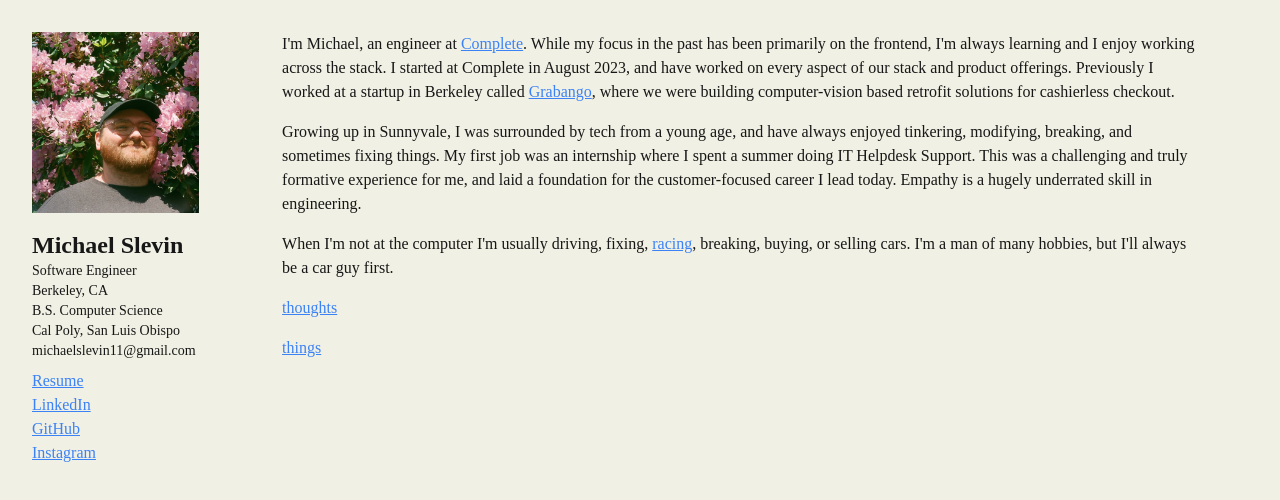
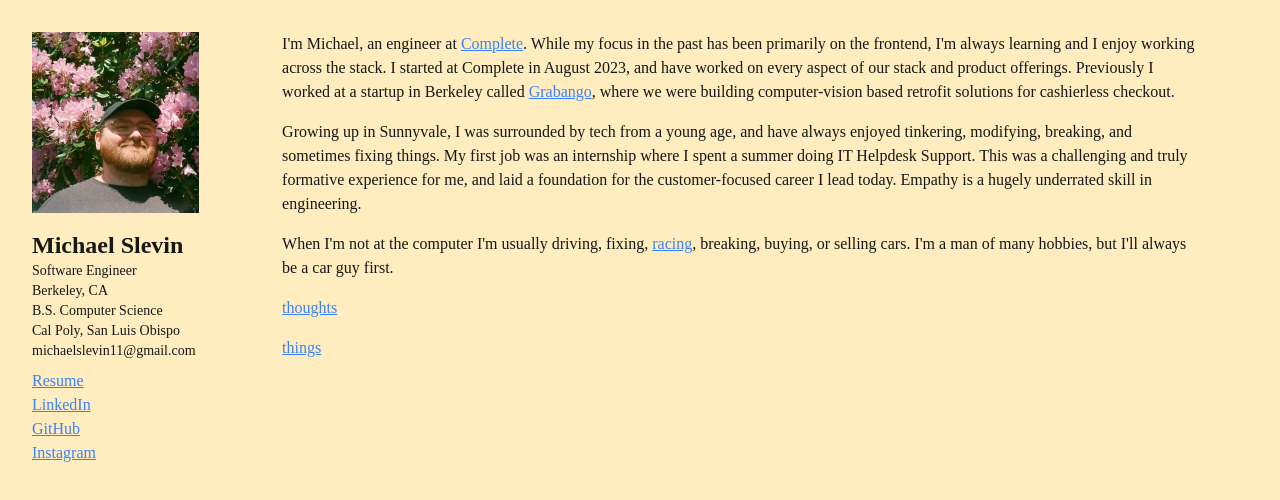
Before and after one commit to mslevin/website, a Next.js app: page / in a window 1280 px wide. Shown: the top 500 px of the page. Built offline with nearby package versions, Linux system fonts and the light colour scheme.

Commit message:
change background colors

```diff
--- a/src/app/globals.css
+++ b/src/app/globals.css
@@ -1,7 +1,7 @@
 @import "tailwindcss";
 
 :root {
-  --background: #f1f0e4;
+  --background: #ffedbf;
   --foreground: #171717;
 }
 
```
